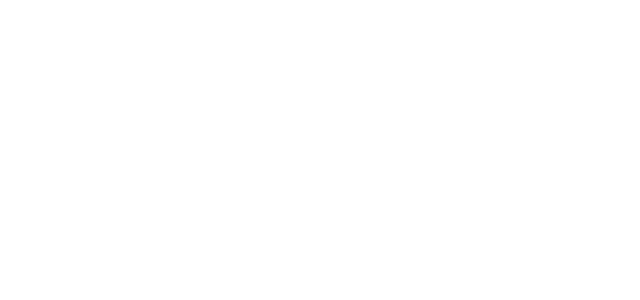
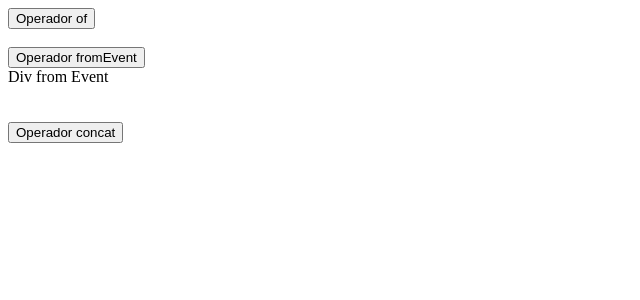
Before and after one commit to andrewmaia/Javascript_Rxjs, an Angular app: page /operators in a window 1280 px wide. Before the commit this address led to /. Shown: the top 300 px of the page, without its empty margins (0-640 px from the left). Built offline with nearby package versions, Linux system fonts and the light colour scheme.

Commit message:
Operadores

```diff
--- a/src/app/app-routing.module.ts
+++ b/src/app/app-routing.module.ts
@@ -1,9 +1,11 @@
 import { NgModule } from '@angular/core';
 import { RouterModule, Routes } from '@angular/router';
 import { ObservableComponent } from './observable/observable.component';
+import { OperatorsComponent } from './operators/operators.component';
 
 const routes: Routes = [
   { path: "observable", component: ObservableComponent },
+  { path: "operators", component: OperatorsComponent }
 ];
 
 @NgModule({
--- a/src/app/app.module.ts
+++ b/src/app/app.module.ts
@@ -4,11 +4,13 @@ import { BrowserModule } from '@angular/platform-browser';
 import { AppRoutingModule } from './app-routing.module';
 import { AppComponent } from './app.component';
 import { ObservableComponent } from './observable/observable.component';
+import { OperatorsComponent } from './operators/operators.component';
 
 @NgModule({
   declarations: [
     AppComponent,
-    ObservableComponent
+    ObservableComponent,
+    OperatorsComponent
   ],
   imports: [
     BrowserModule,
--- /dev/null
+++ b/src/app/operators/operators.component.html
@@ -0,0 +1,10 @@
+<button (click)="operadorOf()">Operador of</button>
+<br/>
+<br/>
+<button (click)="operadorFromEvent()">Operador fromEvent</button>
+<div id="divFromEvent">Div from Event</div>
+<br/>
+<br/>
+<button (click)="operadorConcat()">Operador concat</button>
+<br/>
+<br/>
--- /dev/null
+++ b/src/app/operators/operators.component.ts
@@ -0,0 +1,35 @@
+import { Component, OnInit } from '@angular/core';
+import {concat, fromEvent, Observable, of} from 'rxjs';
+
+@Component({
+  selector: 'app-operators',
+  templateUrl: './operators.component.html',
+  styleUrls: ['./operators.component.scss']
+})
+export class OperatorsComponent implements OnInit {
+  constructor() { }
+
+
+  ngOnInit(): void {
+
+  }
+
+  operadorOf(){
+    let observable = of (2,4,5);
+    observable.subscribe(x=>alert(`Valor: ${x}`));
+  }
+
+  operadorFromEvent(){
+    let div = document.getElementById("divFromEvent") as HTMLDivElement;;
+    const clicks = fromEvent(div, 'click');
+    clicks.subscribe(x => alert(`Você clicou na Div from Event `));
+  }
+
+  operadorConcat(){
+    let observable1 = of (2,4,5);
+    let observable2 = of (3,7,9);
+    let observableResult = concat(observable1,observable2);
+    observableResult.subscribe(x=>alert(`Valor: ${x}`));
+  }
+
+}
```
Also changed, not shown: src/app/operators/operators.component.scss (added).
